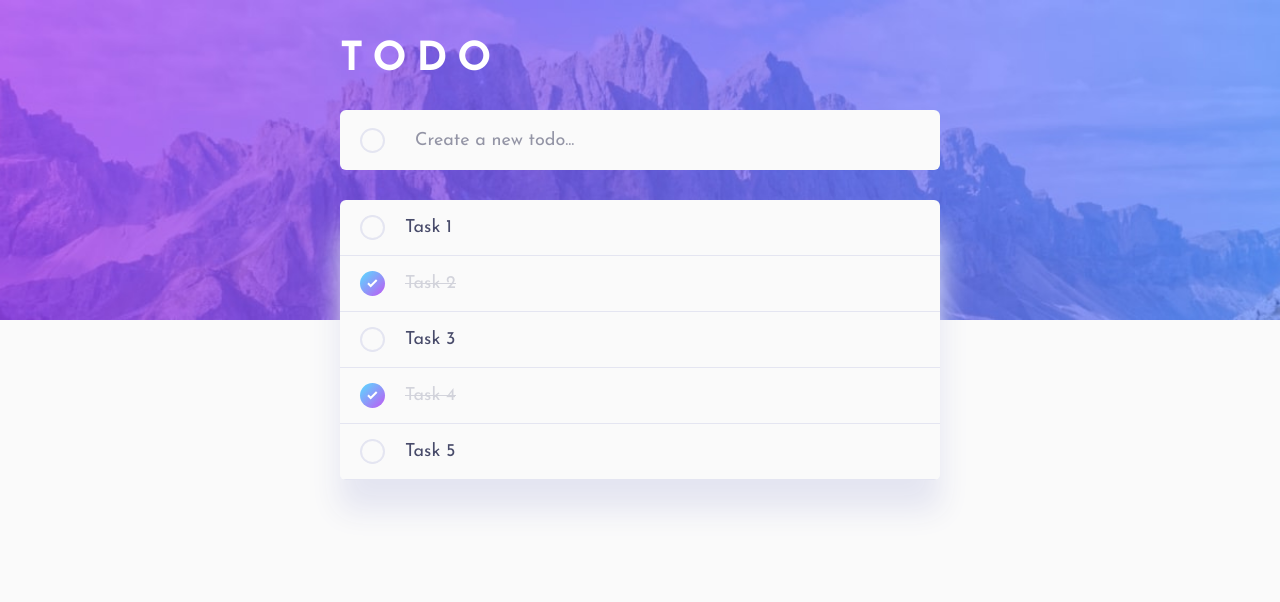
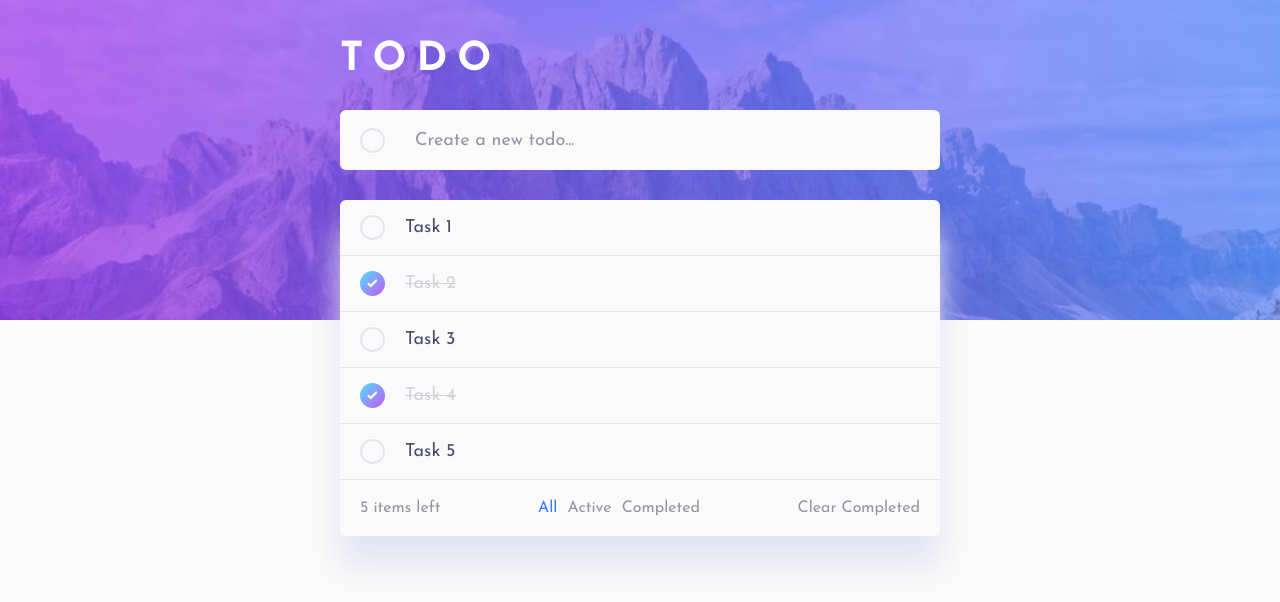
Before and after one commit to sarvagya2545/fem-todo, a React (Vite) app: page / in a window 1280 px wide. Shown: the top 602 px of the page. Built offline with nearby package versions, Linux system fonts and the light colour scheme.

Commit message:
todo list footer styling complete

```diff
--- /dev/null
+++ b/src/components/TodoList/TodoListOptions/TodoListOptions.elements.js
@@ -0,0 +1,39 @@
+import styled from 'styled-components';
+import { FlexBox } from '../../../globalStyles';
+
+export const TodoOptionsContainer = styled(FlexBox)`
+    padding: 2rem;
+    font-size: 1.6rem;
+    background-color: ${({ theme }) => theme.listbg};
+`;
+
+export const ItemsLeft = styled.span`
+    color: ${({ theme }) => theme.footerItem}
+`;
+
+export const ItemsFilterList = styled.ul`
+    display: flex;
+    list-style-type: none;
+    justify-content: space-evenly;
+    align-items: center;
+    gap: 10px;
+`;
+
+export const ItemsFilter = styled.li`
+    color: ${({ theme, selected }) => selected ? theme.primaryColor : theme.footerItem};
+
+    &:hover {
+        color: ${({ theme, selected }) => selected ? theme.primaryColor : theme.footerItemHover};
+        cursor: ${({ selected }) => selected ? 'inherit' : 'pointer'};
+    }
+`;
+
+export const ClearCompleted = styled.button`
+    all: unset;
+    color: ${({ theme }) => theme.footerItem};
+
+    &:hover {
+        color: ${({ theme }) => theme.footerItemHover};
+        cursor: pointer;
+    }
+`;
--- /dev/null
+++ b/src/components/TodoList/TodoListOptions/index.js
@@ -0,0 +1,18 @@
+import React from 'react';
+import { ClearCompleted, ItemsFilter, ItemsFilterList, ItemsLeft, TodoOptionsContainer } from './TodoListOptions.elements';
+
+const TodoOptions = () => {
+    return (
+        <TodoOptionsContainer justifyContent="space-between" alignItems="center">
+            <ItemsLeft>5 items left</ItemsLeft>
+            <ItemsFilterList>
+                <ItemsFilter selected>All</ItemsFilter>
+                <ItemsFilter>Active</ItemsFilter>
+                <ItemsFilter>Completed</ItemsFilter>
+            </ItemsFilterList>
+            <ClearCompleted>Clear Completed</ClearCompleted>
+        </TodoOptionsContainer>
+    );
+}
+
+export default TodoOptions;
--- a/src/components/TodoList/index.js
+++ b/src/components/TodoList/index.js
@@ -2,6 +2,7 @@ import React, { useContext } from 'react';
 import { TodoContext } from '../../contexts/TodoContext';
 import { TodoListContainer } from './TodoList.elements';
 import TodoListItem from './TodoListItem';
+import TodoOptions from './TodoListOptions';
 
 const TodoList = () => {
     const { todos } = useContext(TodoContext);
@@ -10,6 +11,7 @@ const TodoList = () => {
             {todos.map(todo =>
                 <TodoListItem completed={todo.completed} text={todo.todo} id={todo.id} key={todo.id}/>
             )}
+            <TodoOptions/>
         </TodoListContainer>
     );
 }
--- a/src/themes.js
+++ b/src/themes.js
@@ -27,7 +27,9 @@ export default {
         primaryColor: 'hsl(220, 98%, 61%)',
         deactivated: 'hsl(236, 33%, 92%)',
         separator: 'hsl(236, 33%, 92%)',
-        shadow: 'hsl(236, 33%, 92%)'
+        shadow: 'hsl(236, 33%, 92%)',
+        footerItem: 'hsl(236, 9%, 61%)',
+        footerItemHover: 'hsl(235, 19%, 35%)'
     },
     dark: {
         bg: 'hsl(235, 21%, 11%)',
@@ -38,6 +40,8 @@ export default {
         primaryColor: 'hsl(220, 98%, 61%)',
         deactivated: 'hsl(237, 14%, 26%)',
         separator: 'hsl(235, 19%, 35%)',
-        shadow: 'rgba(0,0,0,0.4)'
+        shadow: 'rgba(0,0,0,0.4)',
+        footerItem: 'hsl(234, 11%, 52%)',
+        footerItemHover: 'hsl(236, 33%, 92%)'
     }
 }
```
